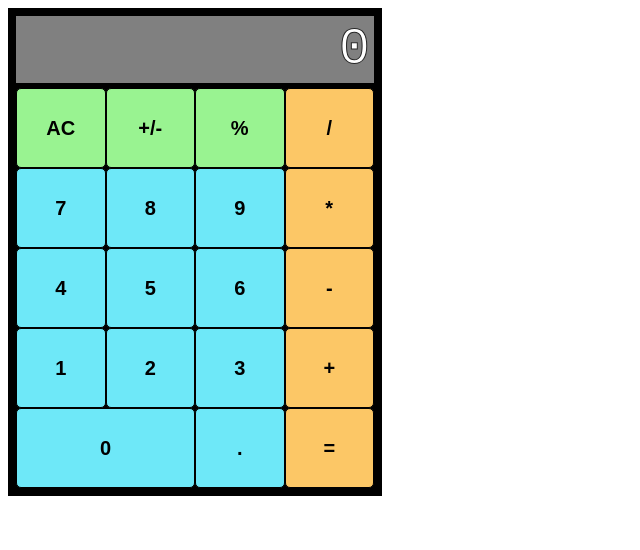
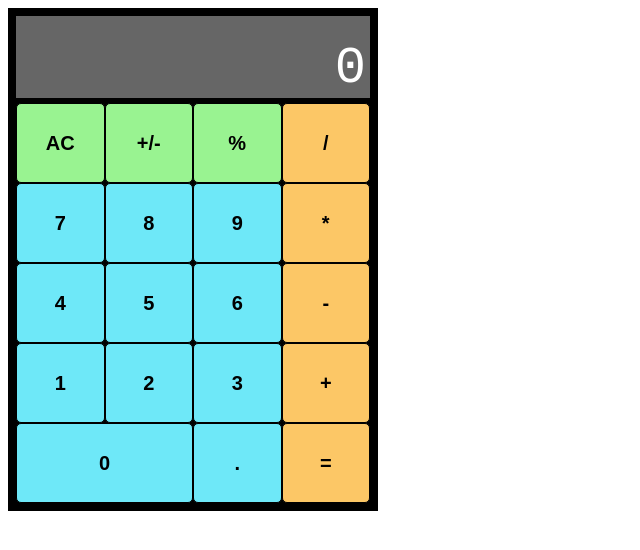
Before and after one commit to kk0425/calculator, a plain HTML site: page index.html in a window 1280 px wide. Both pictures are taken after a click on the button "AC". Shown: the whole page, without its empty margins (0-640 px from the left). Drawn offline with Linux system fonts and the light colour scheme.

Commit message:
updated code

```diff
--- a/index.html
+++ b/index.html
@@ -9,6 +9,7 @@
 </head>
 <body>
     <div id="calc-container">
+        <div id="display-history"></div>
         <div id="display">0</div>
         <div class="buttons">
             <div>
--- a/script.js
+++ b/script.js
@@ -1,13 +1,16 @@
 const calcButtons = document.querySelectorAll(".number-button");
 let display = document.querySelector("#display");
-let num1 = 0;
-let num2 = 0;
-let operator;
+let history = document.querySelector("#display-history");
+let operand1 = null;
+let operand2 = null;
+let operator = '';
+let inputReset = false;
 
 for (const button of calcButtons) {
     button.addEventListener("click", (element) => {
-        if (display.textContent === "0") {
+        if (display.textContent === "0" || inputReset) {
             display.textContent = element.target.textContent;
+            inputReset = false;
         } else if (display.textContent.length <= 9) {
             display.textContent = display.textContent + element.target.textContent;
         }
@@ -15,24 +18,28 @@ for (const button of calcButtons) {
 };
 
 document.querySelector("#clear").addEventListener("click", () => {
-    display.textContent = "0";
+    display.textContent = 0;
+    operand1 = null;
+    operand2 = null;
+    operator = '';
+    history.textContent = '';
+    inputReset = false;
 });
 
 document.querySelector("#decimal").addEventListener("click", () => {
-    if (!display.textContent.includes(".") && (display.textContent.length <= 9)) {
+    if (!display.textContent.includes(".") && (display.textContent.length < 9)) {
         display.textContent = display.textContent + ".";
     }
 });
 
-const OPERATORS = {
-    "+": (a, b) => a + b,
-    "-": (a, b) => a - b,
-    "*": (a, b) => a * b,
-    "/": (a, b) => a / b,
-};
-
 function equals() {
-    return OPERATORS[operator](num1, Number(display.textContent));
+    const OPERATORS = {
+        "+": (a, b) => a + b,
+        "-": (a, b) => a - b,
+        "*": (a, b) => a * b,
+        "/": (a, b) => a / b,
+    };
+    return OPERATORS[operator](Number(operand1), Number(display.textContent));
 }
 
 document.querySelector("#equal").addEventListener("click", () => {
@@ -42,8 +49,13 @@ document.querySelector("#equal").addEventListener("click", () => {
 const operatorElements = document.querySelectorAll(".operator");
 for (const operatorValue of operatorElements) {
     operatorValue.addEventListener("click", () => {
-        num1 = Number(display.textContent);
         operator = operatorValue.textContent;
-        display.textContent = 0;
+        history.textContent = history.textContent + " " + display.textContent + " " + operator + " ";
+        operand1 = display.textContent;
+        inputReset = true;
     });
 };
+
+document.querySelector("#percent").addEventListener("click", () => {
+    display.textContent = Number(display.textContent) / 100;
+});
--- a/style.css
+++ b/style.css
@@ -4,18 +4,21 @@
     padding: 8px;
 }
 
-#display {
+#display, #display-history {
     color: white;
-    background-color: gray;
-    padding: 4px;
-    font-size:4em;
+    background-color: rgb(102, 102, 102);
+    padding-right: 4px;
+    font-size: 4em;
     width: 350px;
     text-align: right;
     margin-bottom: 5px;
-    -webkit-text-fill-color: #ffffff;
-    -webkit-text-stroke-width: 1px;
-    -webkit-text-stroke-color: #262626;
     font-family: monospace;
+}
+
+#display-history {
+    font-size: 1.2em;
+    margin-bottom: 0px;
+    height: 1.5em;
 }
 
 .buttons div {
```
